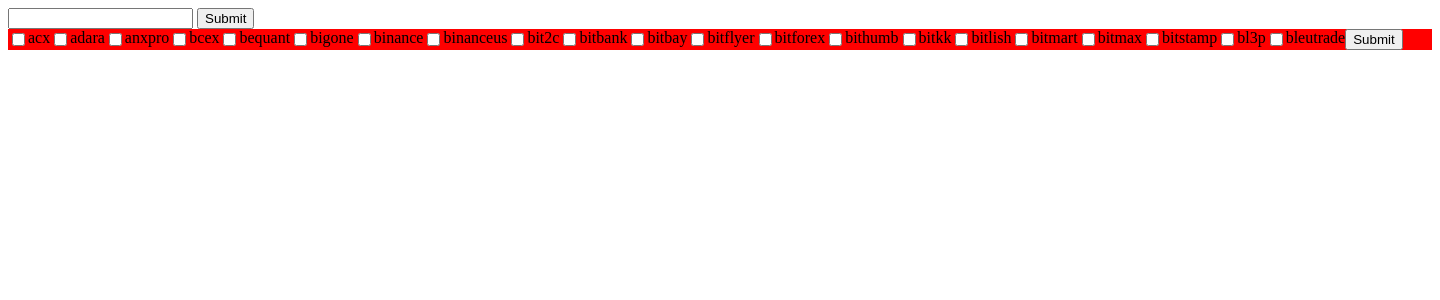
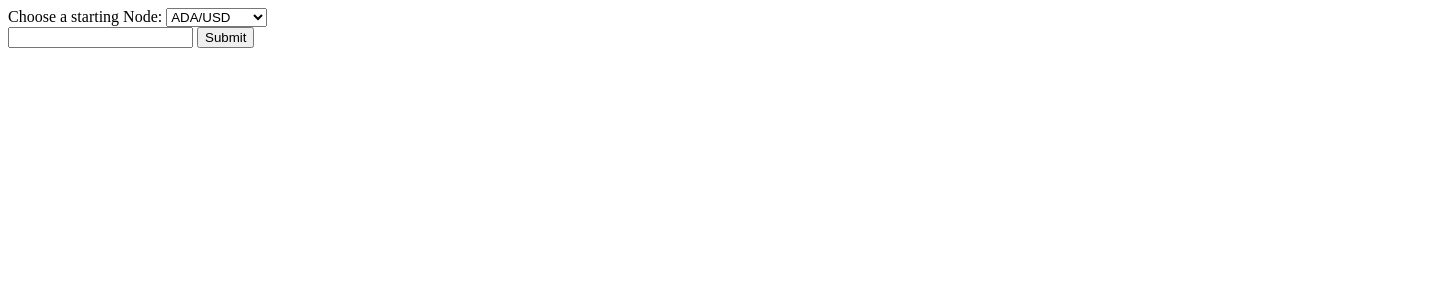
Before and after one commit to anthonypeters/ArbitrageCryptocurrency, a Flask app: page / in a window 1440 px wide. Shown: the top 300 px of the page. Run offline with Flask 2, Linux system fonts and the light colour scheme.

Commit message:
HTML drop down list created.

```diff
--- a/logic.py
+++ b/logic.py
@@ -1,5 +1,7 @@
 from itertools import permutations
+from firebase import firebase
 
+firebase = firebase.FirebaseApplication("https://crypto-arbitrage-6575e.firebaseio.com/", "")
 
 def replace_currency(substring, currency_list):
     for n in currency_list:
@@ -44,7 +46,9 @@ def algorithm(graph, cycles):
                 if weight_dict != 0 and weight_dict2 != 0 and weight_dict3 != 0:
                     value = float(1.0 * weight_dict['weight'] * weight_dict2['weight'] * weight_dict3['weight'])
                     if value > 1.019:
-                        valueList.append((value, first_node, second_node, third_node, last_node))
+                        tuple = (value, first_node, second_node, third_node, last_node)
+                        valueList.append(tuple)
+                        #firebase.post('/crypto-arbitrage-6575e/Opportunities', tuple)
 
         x += 1
     print(len(valueList))
--- a/routes.py
+++ b/routes.py
@@ -23,13 +23,10 @@ app = Flask(__name__)
 def basic():
     if request.method == "POST":
         todo = request.form['name']
-        db.child('testing').push(todo)
-        foods = db.child("testing").get()
-        food = foods.val()
-        names = db.child("crypto-arbitrage-6575e").child("Exchanges").get()
+        names = db.child("crypto-arbitrage-6575e").child("Opportunities").get()
         name = names.val()
         response = json.dumps(name, sort_keys=True, indent=4, separators=(',', ': '))
-        return render_template('index.html', t=food.values(), response=response)
+        return render_template('index.html', response=response)
     return render_template('index.html')
 
 
--- a/templates/index.html
+++ b/templates/index.html
@@ -5,37 +5,50 @@
 	<link rel="stylesheet" type="text/css" href="style.css">
 </head>
 <body>
+
+	<label for="currencies">Choose a starting Node:</label>
+
+	<select id="currencies">
+	  <option value="ADA/USD">ADA/USD</option>
+	  <option value="ALGO/USD">ALGO/USD</option>
+	  <option value="ATOM/USD">ATOM/USD</option>
+	  <option value="BAT/USD">BAT/USD</option>
+	  <option value="BCH/USD">BCH/USD</option>
+	  <option value="BNB/USD">BNB/USD</option>
+	  <option value="BTC/USD">BTC/USD</option>
+	  <option value="DASH/USD">DASH/USD</option>
+	  <option value="ENJ/USD">ENJ/USD</option>
+	  <option value="ETC/USD">ETC/USD</option>
+	  <option value="ETH/USD">ETH/USD</option>
+	  <option value="ICX/USD">ICX/USD</option>
+	  <option value="IOTA/USD">IOTA/USD</option>
+	  <option value="LINK/USD">LINK/USD</option>
+	  <option value="LTC/USD">LTC/USD</option>
+	  <option value="NANO/USD">NANO/USD</option>
+	  <option value="NEO/USD">NEO/USD</option>
+	  <option value="ONT/USD">ONT/USD</option>
+	  <option value="QTUM/USD">QTUM/USD</option>
+	  <option value="RVN/USD">RVN/USD</option>
+	  <option value="VET/USD">VET/USD</option>
+	  <option value="WAVES/USD">WAVES/USD</option>
+	  <option value="XLM/USD">XLM/USD</option>
+	  <option value="XRP/USD">XRP/USD</option>
+	  <option value="XTZ/USD">XTZ/USD</option>
+	  <option value="ZEC/USD">ZEC/USD</option>
+	  <option value="ZIL/USD">ZIL/USD</option>
+	  <option value="ZRX/USD">ZRX/USD</option>
+	</select>
+
+
 	<form action="/" method="post">
 		<input type="text" name="name">
 		<button type="submit">Submit</button>
 	</form>
-	<form action="/exchanges" method="post" class="exchanges">
-		<input type="checkbox">acx
-		<input type="checkbox">adara
-		<input type="checkbox">anxpro
-		<input type="checkbox">bcex
-		<input type="checkbox">bequant
-		<input type="checkbox">bigone
-		<input type="checkbox">binance
-		<input type="checkbox">binanceus
-		<input type="checkbox">bit2c
-		<input type="checkbox">bitbank
-		<input type="checkbox">bitbay
-		<input type="checkbox">bitflyer
-		<input type="checkbox">bitforex
-		<input type="checkbox">bithumb
-		<input type="checkbox">bitkk
-		<input type="checkbox">bitlish
-		<input type="checkbox">bitmart
-		<input type="checkbox">bitmax
-		<input type="checkbox">bitstamp
-		<input type="checkbox">bl3p
-		<input type="checkbox">bleutrade
-		<button type="submit">Submit</button>
-	</form>
-	{% for l in t %}
-		{{l}}
-	{% endfor %}
+
+
+<!--	{% for l in t %}-->
+<!--		{{l}}-->
+<!--	{% endfor %}-->
 
 	<div class="results">
 		<pre>{{response}}</pre>
```
Also changed, not shown: main.py (+8 -6 lines).
